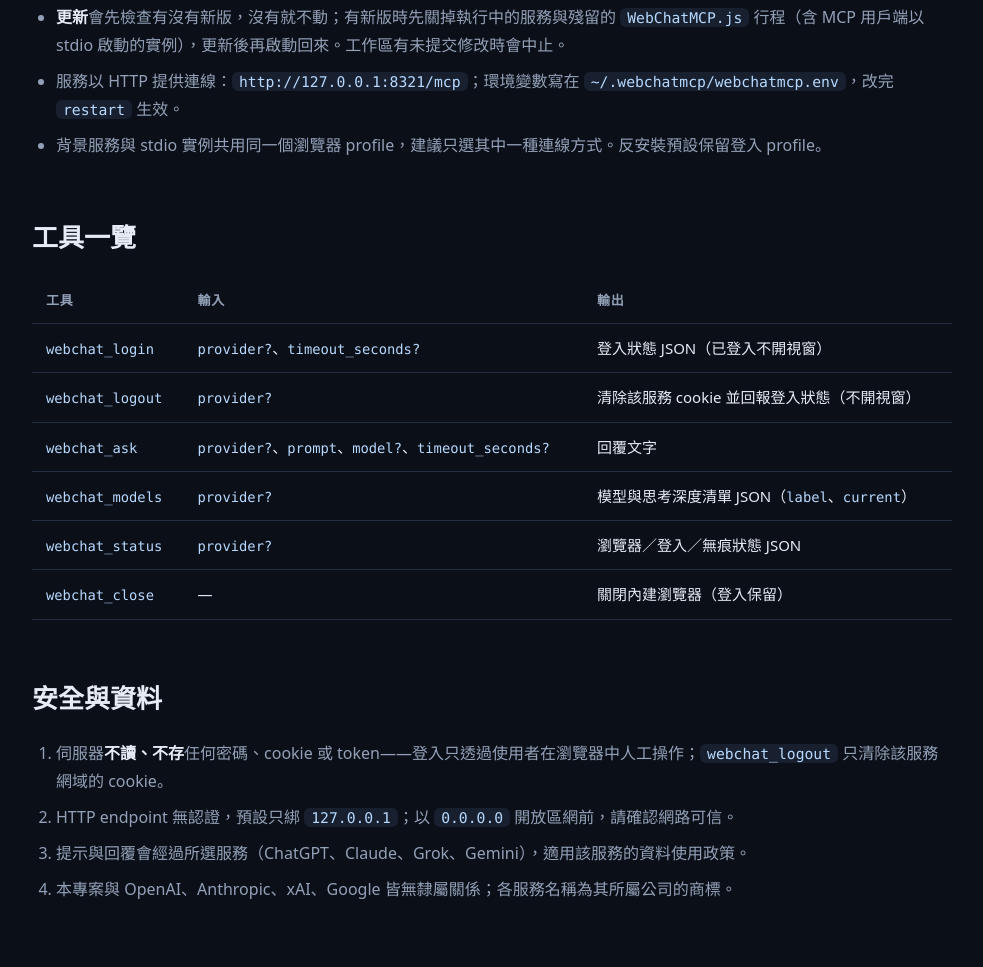
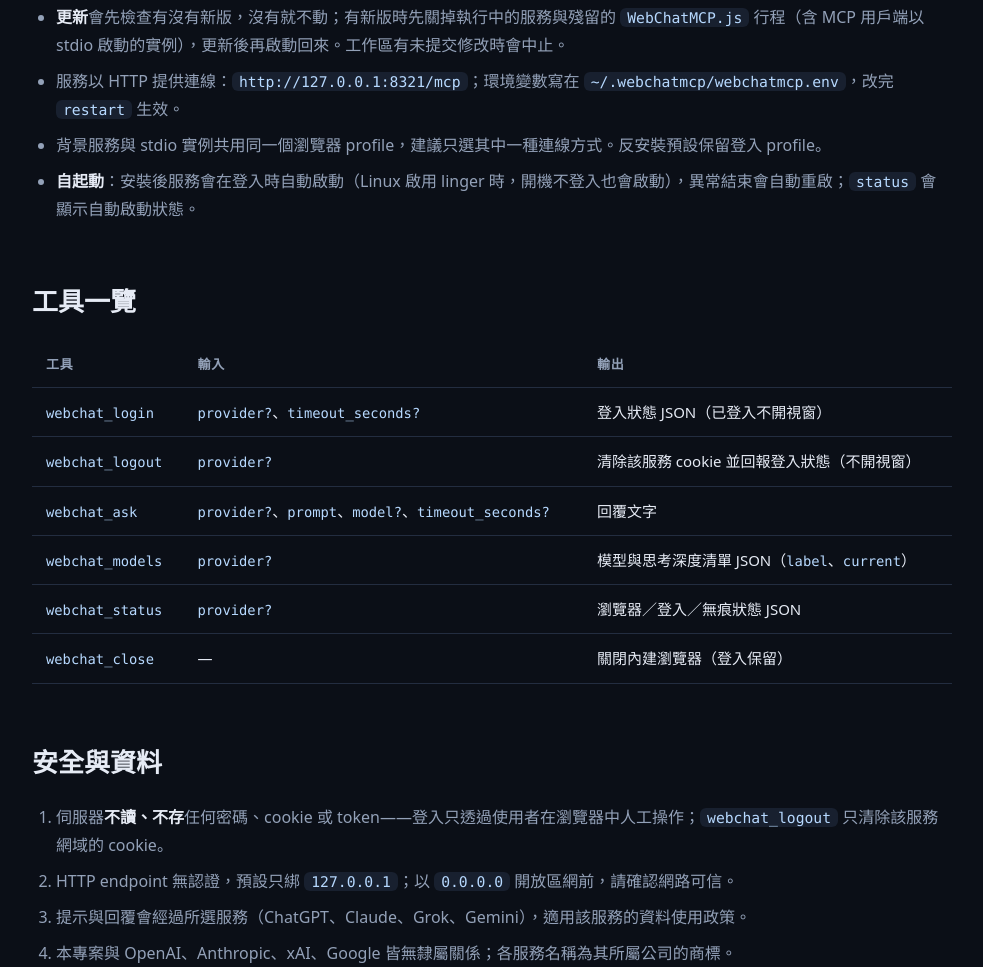
Before and after one commit to JS-PACKAGE/WebChatMCP.js, a website: page index.html in a window 1280 px wide. Shown: the part 3005-3972 px from the top of the page, without its empty margins (148-1131 px from the left). Drawn offline with Linux system fonts and the light colour scheme.

Commit message:
M2: README 與官網補充自起動說明

```diff
--- a/index.html
+++ b/index.html
@@ -216,6 +216,7 @@
       <li><strong>更新</strong>會先檢查有沒有新版，沒有就不動；有新版時先關掉執行中的服務與殘留的 <code>WebChatMCP.js</code> 行程（含 MCP 用戶端以 stdio 啟動的實例），更新後再啟動回來。工作區有未提交修改時會中止。</li>
       <li>服務以 HTTP 提供連線：<code>http://127.0.0.1:8321/mcp</code>；環境變數寫在 <code>~/.webchatmcp/webchatmcp.env</code>，改完 <code>restart</code> 生效。</li>
       <li>背景服務與 stdio 實例共用同一個瀏覽器 profile，建議只選其中一種連線方式。反安裝預設保留登入 profile。</li>
+      <li><strong>自起動</strong>：安裝後服務會在登入時自動啟動（Linux 啟用 linger 時，開機不登入也會啟動），異常結束會自動重啟；<code>status</code> 會顯示自動啟動狀態。</li>
     </ul>
   </section>
 
```
Also changed, not shown: README.md.
